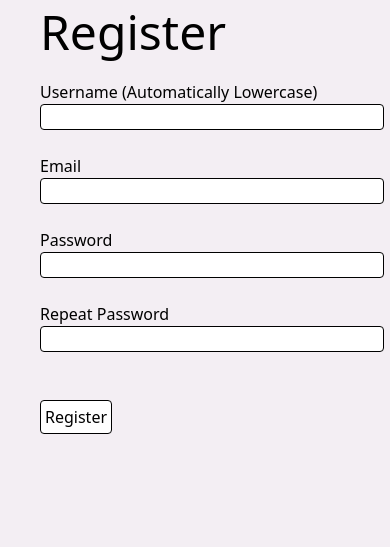
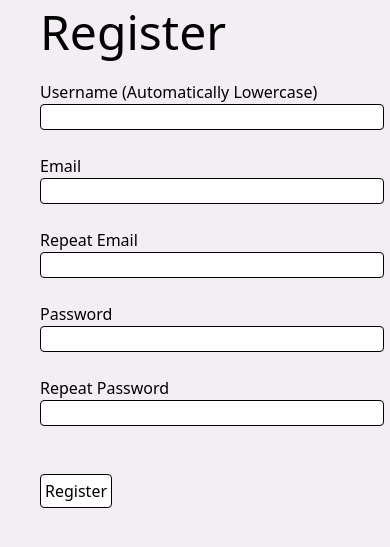
Before and after one commit to SupaSonic007/Flask-Server-WINSTON, a Flask app: page /register in a window 390 px wide. Shown: the part 100-647 px from the top of the page. Run offline with Flask 3, Linux system fonts and the light colour scheme; style sheets or scripts are compiled from the project's sources; some libraries are stand-ins or nearby versions.

Commit message:
Bug fixing & Feature addition
Fixed x overflow on user bio on phone view, added repeat email to registration after feature request.

```diff
--- a/app/forms.py
+++ b/app/forms.py
@@ -19,6 +19,8 @@ class RegistrationForm(FlaskForm):
                            DataRequired(), Length(3, 16, "Username must be between 3 and 16 characters long")])
     email = StringField('Email', validators=[
                         DataRequired(), Email(), Length(5, 128, "Email must be at least 5 characters long")])
+    email2 = StringField('Repeat Email', validators=[
+                        DataRequired(), EqualTo('email'), Length(5, 128, "Email must be at least 5 characters long")])
     password = PasswordField('Password', validators=[
                              DataRequired(), Length(8, 32, "Password must be between 8 and 32 characters long")])
     password2 = PasswordField(
--- a/app/templates/register.html
+++ b/app/templates/register.html
@@ -17,6 +17,14 @@
             {{ form.email.label }}<br>
             {{ form.email(size=32, class_="border border-black rounded") }}
             {% for error in form.email.errors %}
+            <span class="text-red-500">[{{error}}]</span>
+            {% endfor %}
+        </p>
+        <br>
+        <p>
+            {{ form.email2.label }}<br>
+            {{ form.email2(size=32, class_="border border-black rounded") }}
+            {% for error in form.email2.errors %}
                 <span class="text-red-500">[{{error}}]</span>
             {% endfor %}
         </p>
```
Also changed, not shown: app/templates/user.html (+7 -7 lines).
